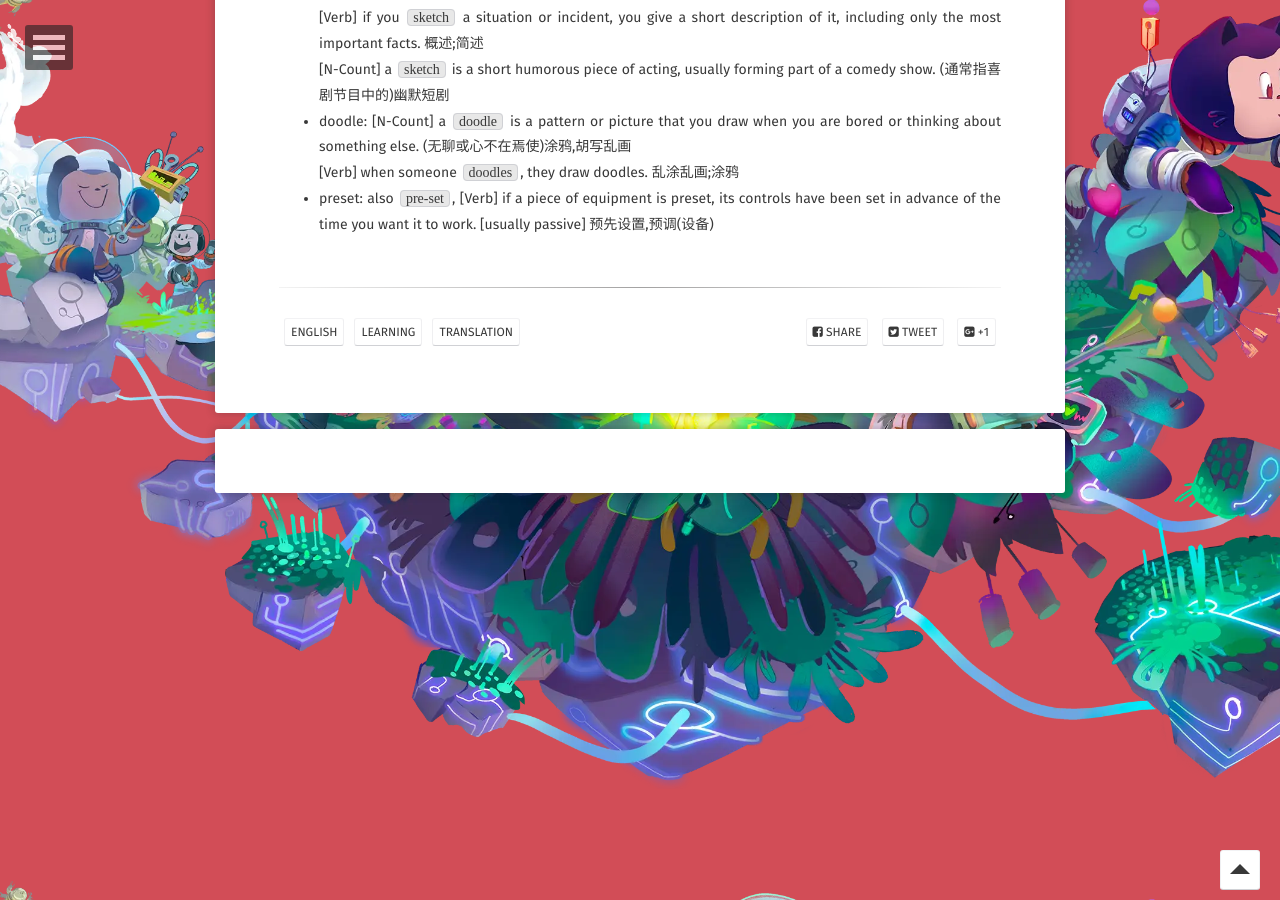
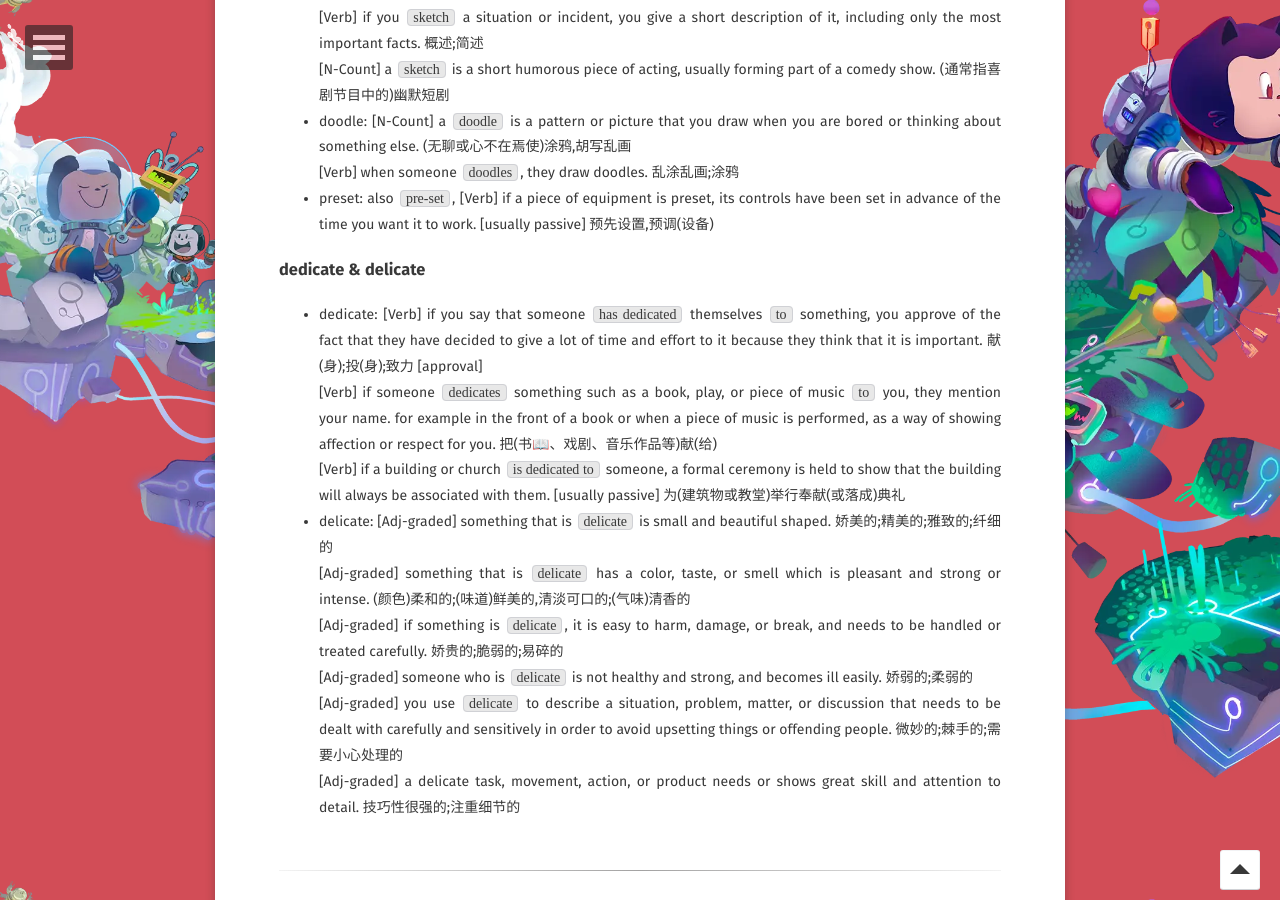
Before and after one commit to WebPavel/WebPavel.github.io, a Jekyll site: the page built from _posts/2026-03-26-daily-English-learning.md, in a window 1280 px wide and 900 px high, scrolled down 1911 px. Built offline with Jekyll 4.4.1, drawn with Linux system fonts in a browser that asks for light colours; some web fonts are replaced; comment, search, counter and statistics services are not loaded; some of the changed text lies outside the part shown.

Commit message:
feat: updates on daily English learning

```diff
--- a/_posts/2026-03-26-daily-English-learning.md
+++ b/_posts/2026-03-26-daily-English-learning.md
@@ -54,3 +54,16 @@ When I encounter similar words again, I get confused about their meanings. For e
 - doodle: [N-Count] a `doodle` is a pattern or picture that you draw when you are bored or thinking about something else. (无聊或心不在焉使)涂鸦,胡写乱画<br/>
   [Verb] when someone `doodles`, they draw doodles. 乱涂乱画;涂鸦
 - preset: also `pre-set`, [Verb] if a piece of equipment is preset, its controls have been set in advance of the time you want it to work. [usually passive] 预先设置,预调(设备)
+
+### dedicate & delicate
+
+- dedicate: [Verb] if you say that someone `has dedicated` themselves `to` something, you approve of the fact that they have decided to give a lot of time and effort to it because
+  they think that it is important. 献(身);投(身);致力 [approval]<br/>
+  [Verb] if someone `dedicates` something such as a book, play, or piece of music `to` you, they mention your name. for example in the front of a book or when a piece of music is performed, as a way of showing affection or respect for you. 把(书📖、戏剧、音乐作品等)献(给)<br/>
+  [Verb] if a building or church `is dedicated to` someone, a formal ceremony is held to show that the building will always be associated with them. [usually passive] 为(建筑物或教堂)举行奉献(或落成)典礼
+- delicate: [Adj-graded] something that is `delicate` is small and beautiful shaped. 娇美的;精美的;雅致的;纤细的<br/>
+  [Adj-graded] something that is `delicate` has a color, taste, or smell which is pleasant and strong or intense. (颜色)柔和的;(味道)鲜美的,清淡可口的;(气味)清香的<br/>
+  [Adj-graded] if something is `delicate`, it is easy to harm, damage, or break, and needs to be handled or treated carefully. 娇贵的;脆弱的;易碎的<br/>
+  [Adj-graded] someone who is `delicate` is not healthy and strong, and becomes ill easily. 娇弱的;柔弱的<br/>
+  [Adj-graded] you use `delicate` to describe a situation, problem, matter, or discussion that needs to be dealt with carefully and sensitively in order to avoid upsetting things or offending people. 微妙的;棘手的;需要小心处理的<br/>
+  [Adj-graded] a delicate task, movement, action, or product needs or shows great skill and attention to detail. 技巧性很强的;注重细节的
```
